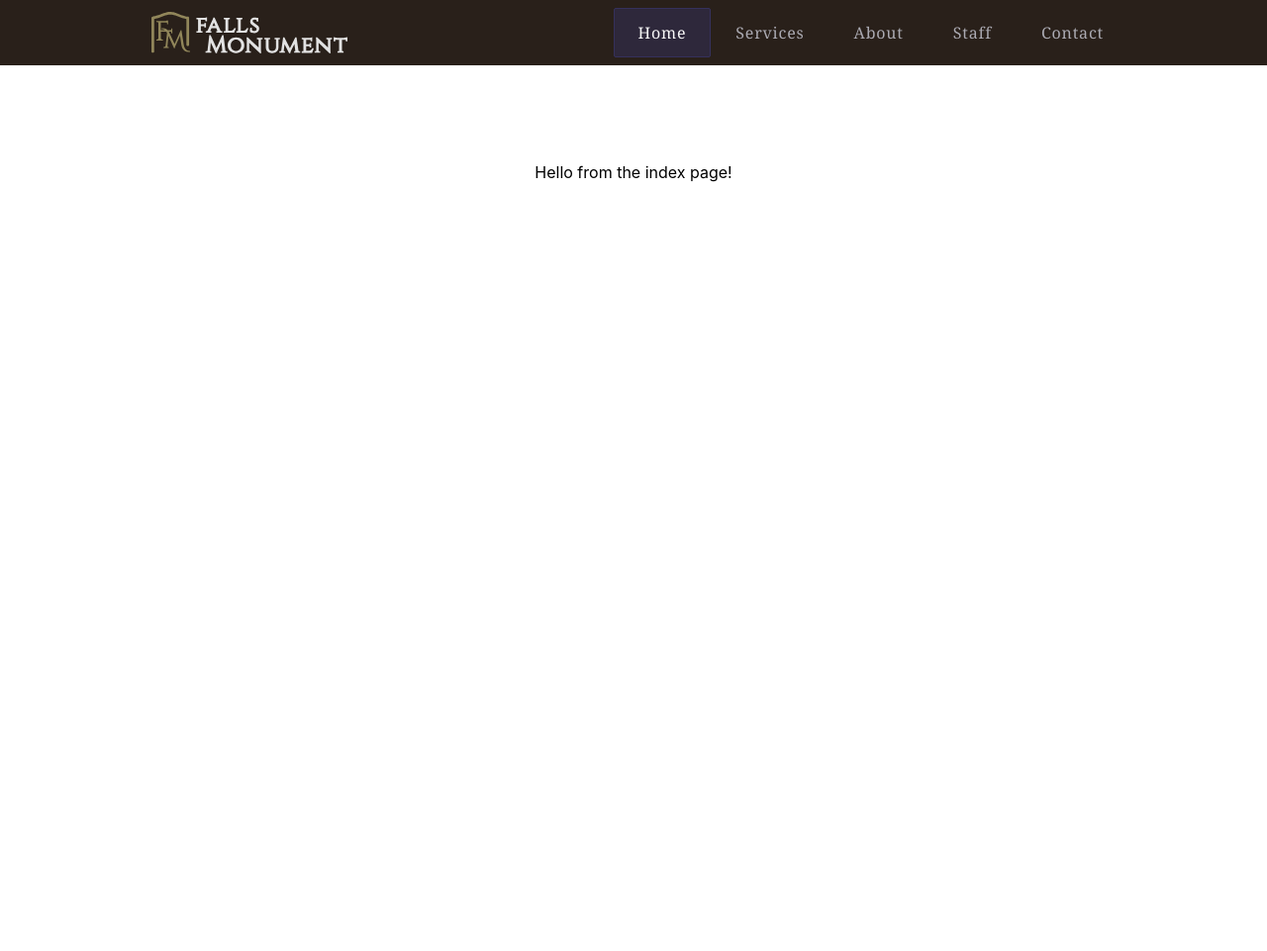
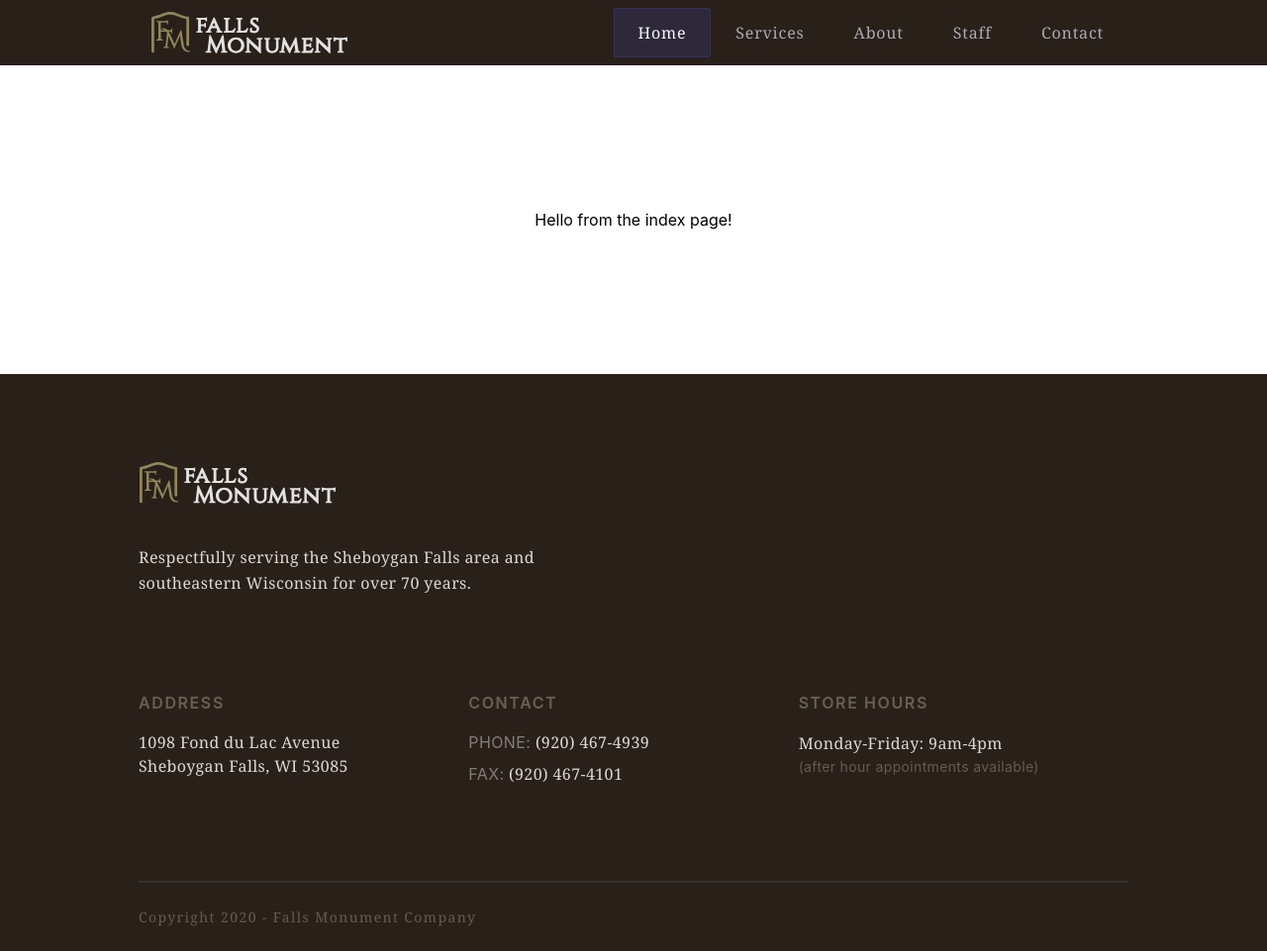
Before and after one commit to seanhasenstein/falls-monument, a Gatsby site: page / in a window 1280 px wide. Shown: the whole page at 99% size. Before the commit the page ends 800 px from the top, so only its background shows below. Built offline with nearby package versions, Linux system fonts and the light colour scheme; Gatsby itself is replaced by a stand-in of ours.

Commit message:
add: footer component

```diff
--- /dev/null
+++ b/src/components/Footer.js
@@ -0,0 +1,65 @@
+import React from 'react';
+import Logo from './Logo';
+
+const Footer = () => {
+  return (
+    <footer className="bg-fmDarkestBrown px-8 pt-20 pb-6 text-center lg:text-left">
+      <div className="max-w-screen-lg mx-auto px-3">
+        <div className="max-w-md w-full mx-auto lg:mx-0">
+          <div className="block w-56 border border-solid border-fmDarkestBrown focus:outline-none focus:border-fmMediumBrown focus:bg-fmDarkBrown rounded-sm py-2 px-3 lg:pl-0 lg:pr-6 mx-auto lg:mx-0">
+            <Logo />
+          </div>
+          <p className="text-fmLightBrown mt-8 font-merriweather font-light tracking-wide leading-relaxed">
+            Respectfully serving the Sheboygan Falls area and southeastern
+            Wisconsin for over 70 years.
+          </p>
+        </div>
+        <div className="md:max-w-xl lg:max-w-full md:flex md:justify-center md:flex-wrap my-24 mx-auto">
+          <div className="mb-20 lg:mb-0 md:w-1/2 lg:w-1/3">
+            <h3 className="text-fmLightGold opacity-50 font-semibold uppercase tracking-widest mb-4">
+              Address
+            </h3>
+            <p className="font-merriweather font-light text-fmLightBrown tracking-wide">
+              1098 Fond du Lac Avenue
+              <br />
+              Sheboygan Falls, WI 53085
+            </p>
+          </div>
+          <div className="mb-20 lg:mb-0 md:w-1/2 lg:w-1/3">
+            <h3 className="text-fmLightGold opacity-50 font-semibold uppercase tracking-widest mb-4">
+              Contact
+            </h3>
+            <p className="font-merriweather font-light text-fmLightBrown tracking-wide mb-2">
+              <span className="font-inter font-normal uppercase opacity-50">
+                Phone:
+              </span>{' '}
+              (920) 467-4939
+            </p>
+            <p className="font-merriweather font-light text-fmLightBrown tracking-wide">
+              <span className="font-inter font-normal uppercase opacity-50">
+                Fax:
+              </span>{' '}
+              (920) 467-4101
+            </p>
+          </div>
+          <div className="md:w-1/2 lg:w-1/3">
+            <h3 className="text-fmLightGold opacity-50 font-semibold uppercase tracking-widest mb-4">
+              Store Hours
+            </h3>
+            <p className="font-merriweather font-light text-fmLightBrown tracking-wide leading-relaxed">
+              Monday-Friday: 9am-4pm
+            </p>
+            <p className="text-sm text-fmMediumBrown tracking-wide">
+              (after hour appointments available)
+            </p>
+          </div>
+        </div>
+        <div className="pt-6 border-t-2 border-solid border-fmDarkBrown text-fmMediumBrown font-merriweather font-light text-sm tracking-widest">
+          Copyright 2020 - Falls Monument Company
+        </div>
+      </div>
+    </footer>
+  );
+};
+
+export default Footer;
--- a/src/components/Header.js
+++ b/src/components/Header.js
@@ -87,7 +87,12 @@ const Header = () => {
         } md:h-auto max-w-screen-lg w-full flex flex-col justify-start md:flex-row md:justify-between md:items-center px-5 md:px-3 mx-auto`}
       >
         <div className="flex flex-row justify-between items-center py-2 md:py-0 border-b-2 border-solid border-fmDarkBrown md:border-b-0">
-          <Logo />
+          <Link
+            to="/"
+            className="block w-56 border border-solid border-fmDarkestBrown focus:outline-none focus:border-fmMediumBrown focus:bg-fmDarkBrown rounded-sm py-2 px-3"
+          >
+            <Logo />
+          </Link>
           <button
             className="md:hidden flex flex-col justify-between h-8 border border-solid border-fmDarkestBrown outline-none focus:outline-none focus:border-fmPurple focus:bg-fmDarkPurpleTrans p-2 rounded-sm"
             aria-haspopup="true"
--- a/src/components/Layout.js
+++ b/src/components/Layout.js
@@ -1,13 +1,15 @@
 import React from 'react';
 import PropTypes from 'prop-types';
+import '../styles/styles.css';
 import Header from './Header';
-import '../styles/styles.css';
+import Footer from './Footer';
 
 const Layout = ({ children }) => {
   return (
     <>
       <Header />
       {children}
+      <Footer />
     </>
   );
 };
--- a/src/components/Logo.js
+++ b/src/components/Logo.js
@@ -1,11 +1,6 @@
 import React from 'react';
-import { Link } from 'gatsby';
 
 const Logo = () => (
-  <Link
-    to="/"
-    className="block w-56 border border-solid border-fmDarkestBrown focus:outline-none focus:border-fmMediumBrown focus:bg-fmDarkBrown rounded-sm py-2 px-3"
-  >
   <svg
     version="1.1"
     id="Layer_1"
@@ -146,7 +141,6 @@ const Logo = () => (
       />
     </g>
   </svg>
-  </Link>
 );
 
 export default Logo;
--- a/src/pages/index.js
+++ b/src/pages/index.js
@@ -4,7 +4,7 @@ import Layout from '../components/Layout';
 const Index = () => {
   return (
     <Layout>
-      <div className="py-24 text-center">
+      <div className="py-32 my-4 text-center">
         <a href="#">Hello from the index page!</a>
       </div>
     </Layout>
```
Lines whose indentation alone changed are shown as unchanged.
